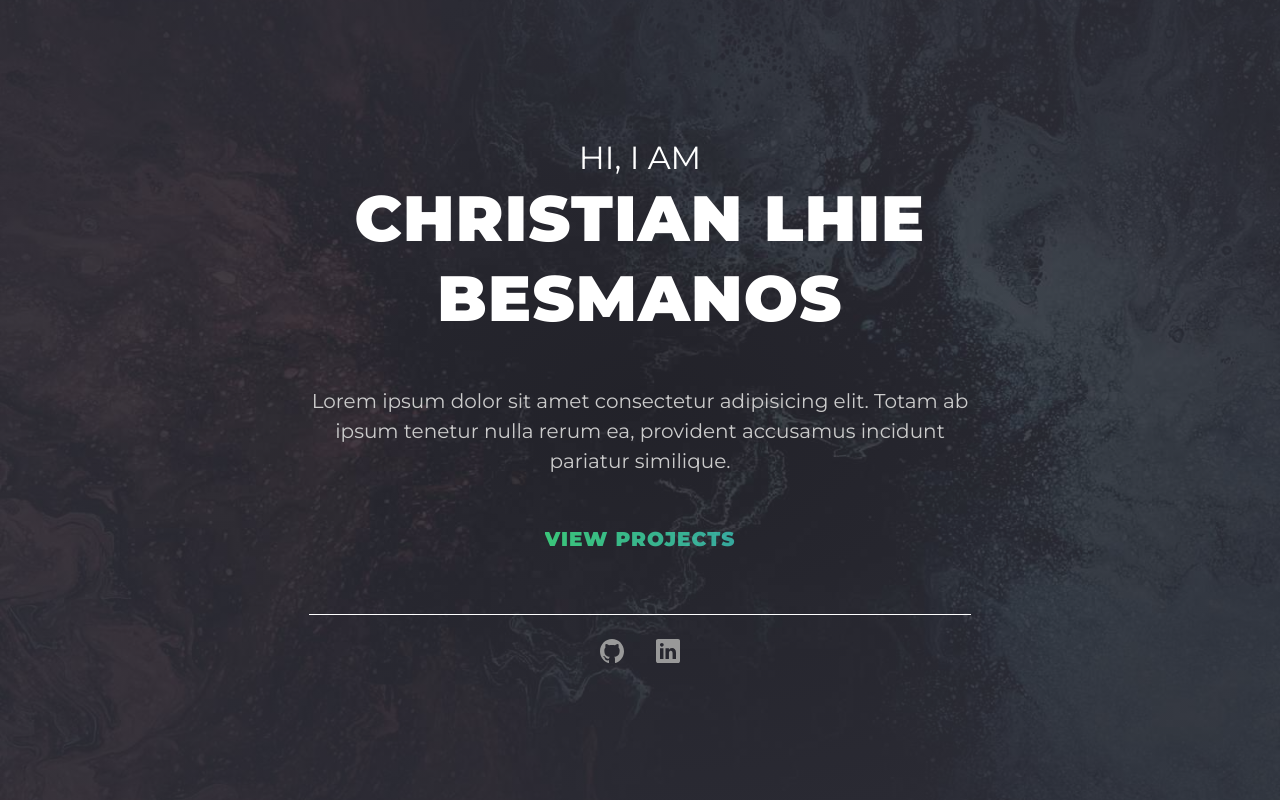
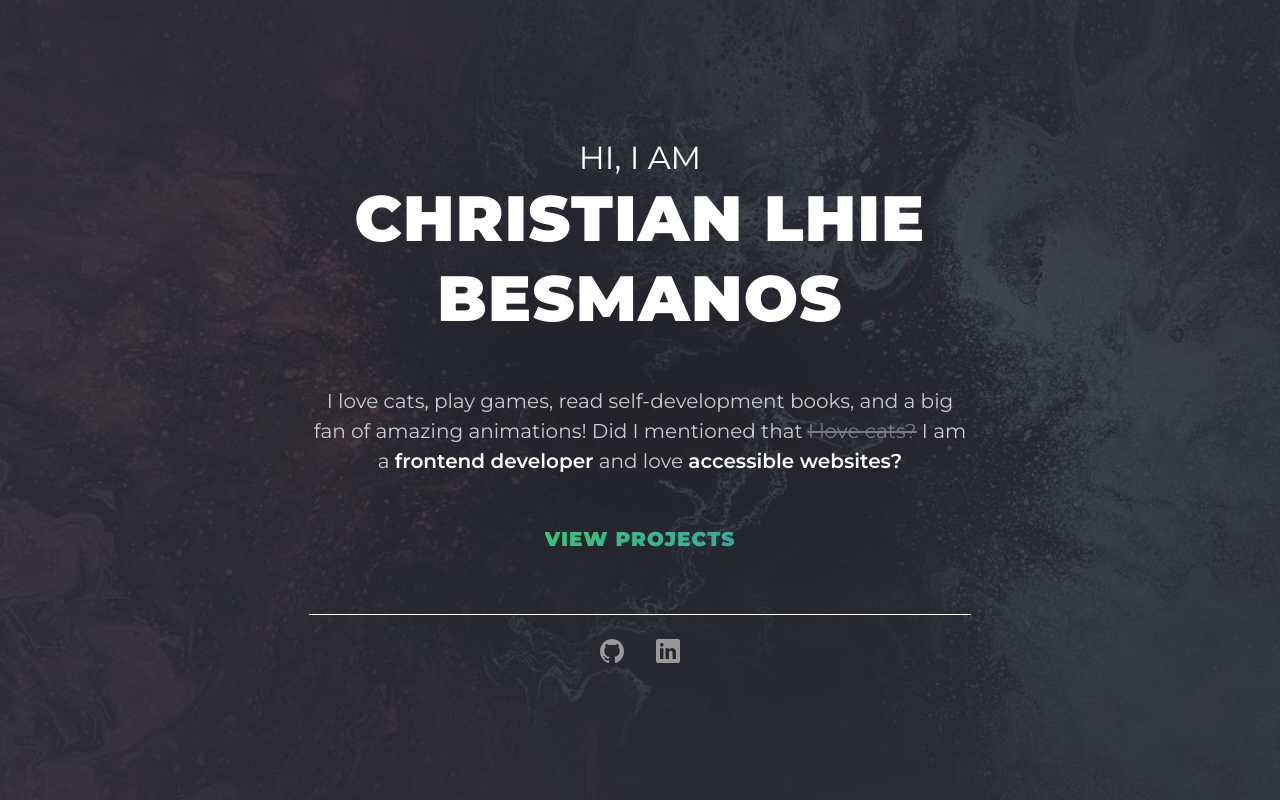
Before and after one commit to cellbesmanos/frontend-portfolio, a React (Create React App) app: page / in a window 1280 px wide. Built offline with nearby package versions, Linux system fonts and the light colour scheme.

Commit message:
Feat: UpdateHome route content

```diff
--- a/src/index.css
+++ b/src/index.css
@@ -147,6 +147,11 @@ p {
   text-decoration: underline;
 }
 
+.linethrough {
+  text-decoration: line-through;
+  opacity: 0.5;
+}
+
 .fs-300 {
   font-size: var(--fs-300);
 }
--- a/src/routes/home/Home.js
+++ b/src/routes/home/Home.js
@@ -18,9 +18,11 @@ export default function Home() {
         </header>
 
         <p>
-          Lorem ipsum dolor sit amet consectetur adipisicing elit. Totam ab
-          ipsum tenetur nulla rerum ea, provident accusamus incidunt pariatur
-          similique.
+          I love cats, play games, read self-development books, and a big fan of
+          amazing animations! Did I mentioned that{" "}
+          <span className="linethrough">I love cats?</span> I am a{" "}
+          <span className="text-white fw-500">frontend developer</span> and love{" "}
+          <span className="text-white fw-500">accessible websites?</span>
         </p>
 
         <Link
```
